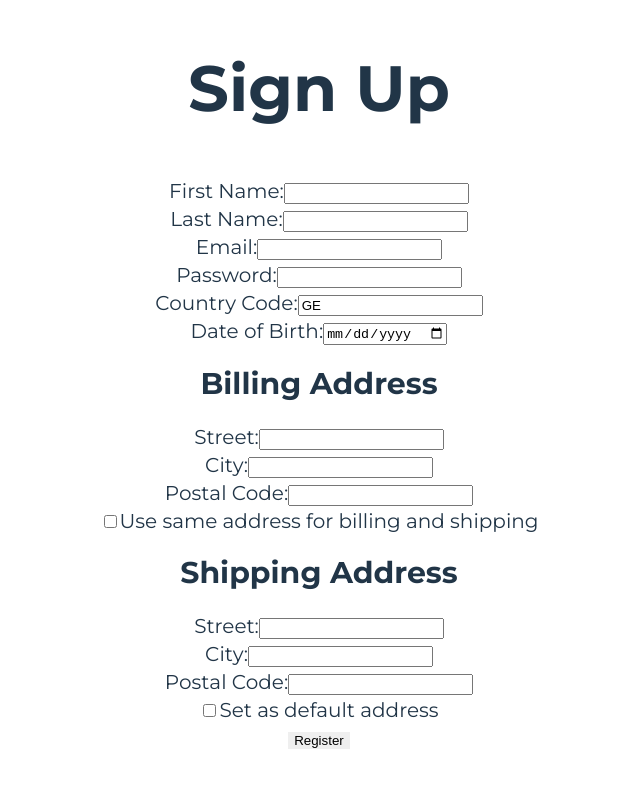
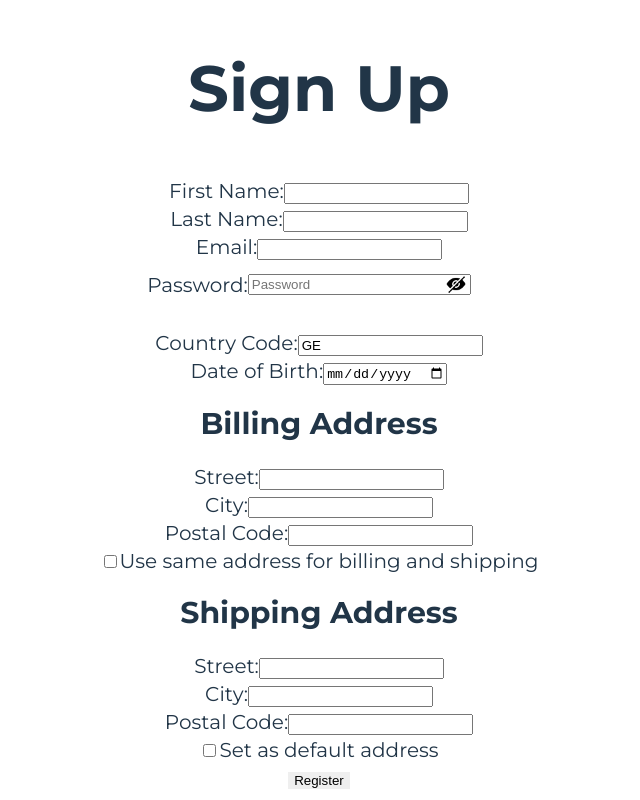
Before and after one commit to guranda26/ecommerce-website, a React (Vite) app: page /register in a window 1280 px wide. Shown: the whole page, without its empty margins (321-961 px from the left). Built offline with nearby package versions, Linux system fonts and the light colour scheme; no server answers; what @commercetools/platform-sdk, @commercetools/sdk-client-v2 would draw is missing.

Commit message:
add password text visibility

```diff
--- a/src/Interfaces/CustomerInterface.ts
+++ b/src/Interfaces/CustomerInterface.ts
@@ -88,3 +88,9 @@ export interface CustomerResponse {
   };
   statusCode: number;
 }
+
+export interface PasswordInputProps {
+  password: string;
+  onPasswordChange: (password: string) => void;
+  error?: string;
+}
--- /dev/null
+++ b/src/components/passwordInput/PasswordInput.css
@@ -0,0 +1,37 @@
+.password-field {
+  display: flex;
+  justify-content: center;
+  /* align-items: center; */
+  padding: 10px;
+  flex-direction: column;
+  margin-bottom: 1rem;
+}
+
+.input-container {
+  display: flex;
+  align-items: center;
+  width: 100%;
+  justify-content: center;
+}
+
+.input-container input {
+  padding-right: 2rem;
+}
+
+.icon-container {
+  right: 25px;
+  top: 2px;
+  cursor: pointer;
+  display: inline;
+  position: relative;
+}
+
+.visibility-icon {
+  width: 20px;
+  margin-top: auto;
+}
+
+.error {
+  color: red;
+  margin-top: 0.5rem;
+}
--- /dev/null
+++ b/src/components/passwordInput/PasswordInput.tsx
@@ -0,0 +1,44 @@
+// PasswordInput.tsx
+import React from 'react';
+import visibilityIcon from '../../assets/images/visibility_icon.png';
+import notVisibilityIcon from '../../assets/images/not-visible.png';
+import './PasswordInput.css';
+
+interface PasswordInputProps {
+  password: string;
+  onPasswordChange: (password: string) => void;
+  error?: string;
+}
+
+const PasswordInput: React.FC<PasswordInputProps> = ({
+  password,
+  onPasswordChange,
+  error,
+}) => {
+  const [visible, setVisible] = React.useState(false);
+
+  return (
+    <div className="password-field">
+      <div className="input-container">
+        <label htmlFor="password">Password: </label>
+        <input
+          type={visible ? 'text' : 'password'}
+          id="password"
+          value={password}
+          placeholder="Password"
+          onChange={(e) => onPasswordChange(e.target.value)}
+        />
+        <div onClick={() => setVisible(!visible)} className="icon-container">
+          <img
+            src={visible ? visibilityIcon : notVisibilityIcon}
+            alt={visible ? 'visible' : 'not visible'}
+            className="visibility-icon"
+          />
+        </div>
+      </div>
+      {error && <div className="error">{error}</div>}
+    </div>
+  );
+};
+
+export default PasswordInput;
--- a/src/pages/register/Register.tsx
+++ b/src/pages/register/Register.tsx
@@ -18,6 +18,7 @@ import {
   CountryCode,
   isCityValid,
 } from '../../modules/validationUtils';
+import PasswordInput from '../../components/passwordInput/PasswordInput';
 
 const validCountries: CountryCode[] = [
   'US',
@@ -145,6 +146,11 @@ const RegistrationForm = () => {
     });
 
     validateField(name as keyof CustomerData | keyof Address, fieldValue);
+  };
+  const handlePasswordChange = (password: string) => {
+    setCustomerData((prevData) => ({ ...prevData, password }));
+
+    validateField('password', password);
   };
 
   const handleAddressChange = (
@@ -278,17 +284,11 @@ const RegistrationForm = () => {
           />
           {errors.email && <div className="error">{errors.email}</div>}
         </div>
-        <div>
-          <label htmlFor="password">Password:</label>
-          <input
-            type="password"
-            id="password"
-            name="password"
-            value={customerData.password}
-            onChange={handleChange}
-          />
-          {errors.password && <div className="error">{errors.password}</div>}
-        </div>
+        <PasswordInput
+          password={customerData.password}
+          onPasswordChange={handlePasswordChange}
+          error={errors.password || ''}
+        />
         <div>
           <label htmlFor="countryCode">Country Code:</label>
           <input
```
Also changed, not shown: src/assets/images/not-visible.png (added), src/assets/images/visibility_icon.png (added).
